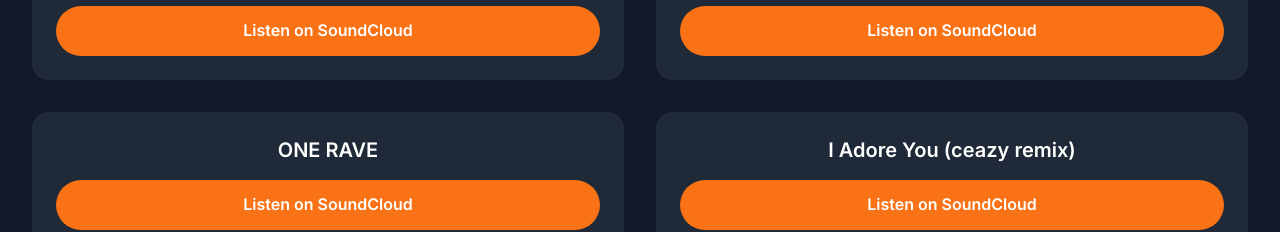
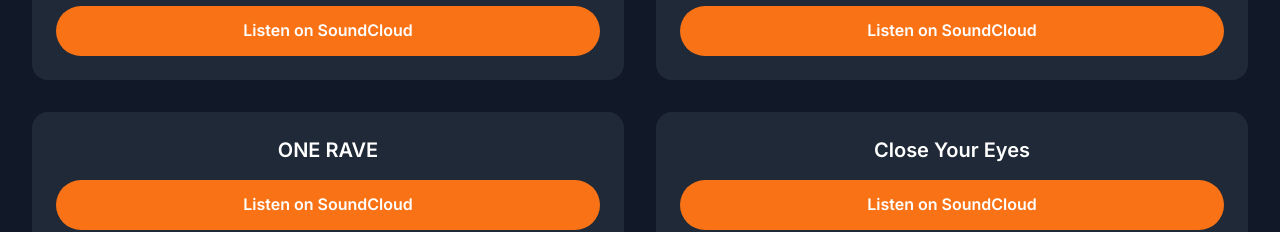
Before and after one commit to ceazyy/M, a React (Vite) app in the folder portfolio/: page / in a window 1280 px wide. Shown: the part 2940-3172 px from the top of the page. Built offline with nearby package versions, Linux system fonts and the light colour scheme.

Commit message:
Update MusicSection.tsx

```diff
--- a/portfolio/src/components/MusicSection.tsx
+++ b/portfolio/src/components/MusicSection.tsx
@@ -33,8 +33,8 @@
       embedId: '1901334168',
     },
     {
-      title: 'I Adore You (ceazy remix)',
-      url: 'https://soundcloud.com/ceazytechno/i-adore-you-ceazy-remix-hard-techno-free-dl?si=2041bdb4c41d4036803f6eaa4299dabd&utm_source=clipboard&utm_medium=text&utm_campaign=social_sharing',
+      title: 'Close Your Eyes',
+      url: 'https://soundcloud.com/ceazytechno/close-your-eyes-hard-techno-mix?si=a5661d1aba9844f99afb46fbe4b0ff8c&utm_source=clipboard&utm_medium=text&utm_campaign=social_sharing',
       embedId: '1901334169',
     },
   ];
```
